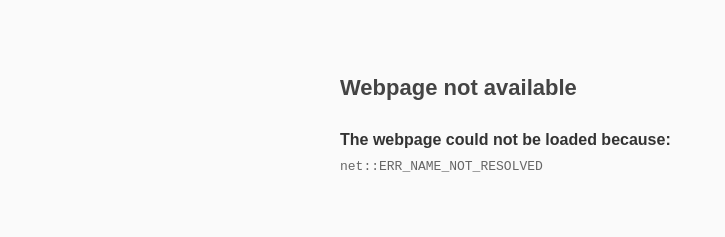
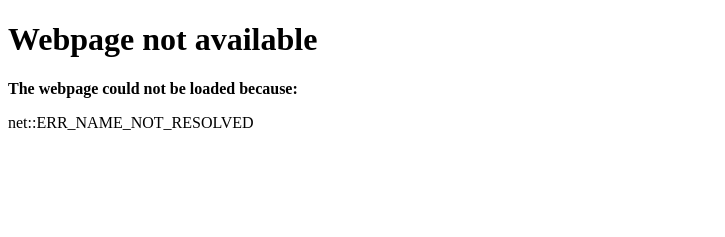
Before and after one commit to PraKarthik2009/PraKarthik2009.github.io, a plain HTML site: page index.html in a window 1280 px wide. Shown: the whole page, without its empty margins (0-725 px from the left). Drawn offline with Linux system fonts and the light colour scheme.

Commit message:
test index  2

```diff
--- a/index.html
+++ b/index.html
@@ -2,33 +2,10 @@
 <html>
   <head>
     <title>Webpage not available</title>
-  <style>
-    body {
-      background-color: #fafafa;
-      font-family: sans-serif;
-      color: #333;
-      padding: 60px;
-      max-width: 600px;
-      margin: auto;
-    }
-    h1 {
-      font-size: 22px;
-      color: #444;
-      margin-bottom: 30px;
-    }
-    .bold-text {
-      font-weight: bold;
-      margin-bottom: 10px;
-    }
-    .error-code {
-      font-family: monospace;
-      color: #666;
-    }
-  </style>
   </head>
   <body>
     <h1>Webpage not available</h1>
-  <div class="bold-text">The webpage could not be loaded because:</div>
-  <div class="error-code">net::ERR_NAME_NOT_RESOLVED</div>
+    <p><b>The webpage could not be loaded because:</b></p>
+    <p>net::ERR_NAME_NOT_RESOLVED</p>
   </body>
 </html>
```
Lines whose indentation alone changed are shown as unchanged.
